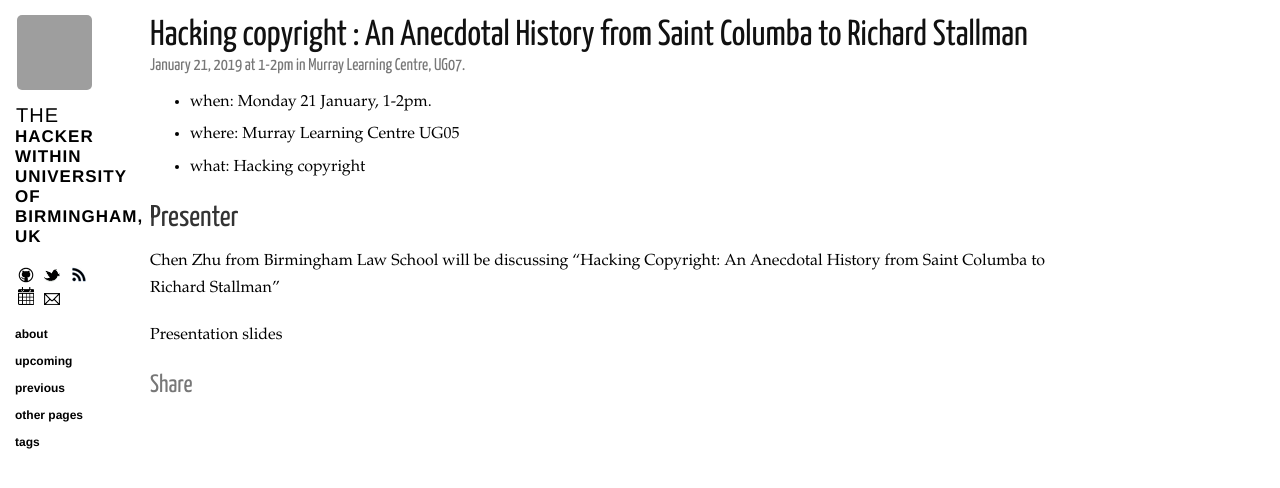
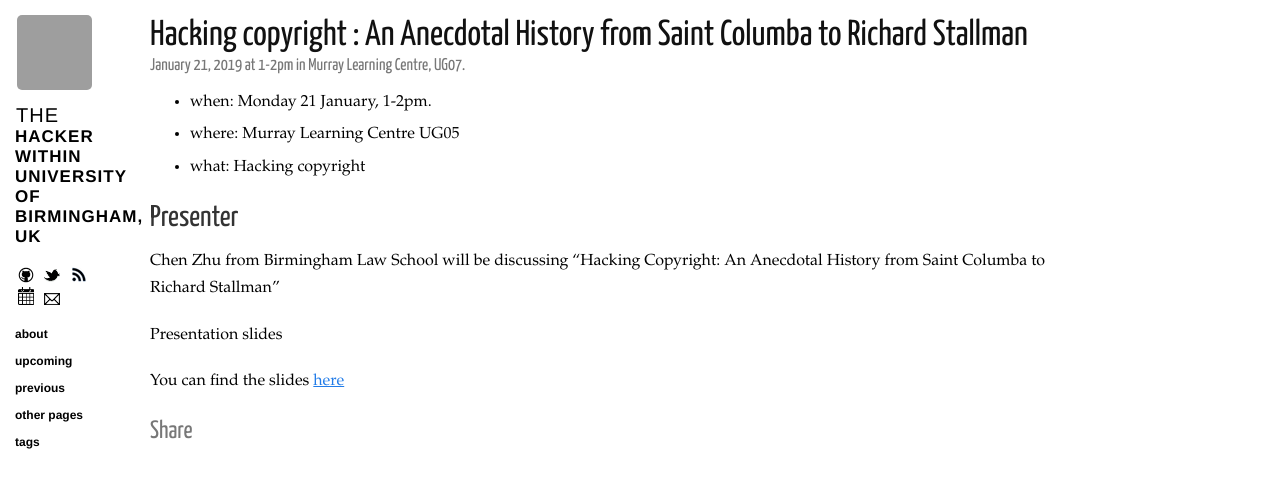
Before and after one commit to thehackerwithin/UoB, a Jekyll site: the page built from _posts/2019-01-21-hacking-copyright.md, in a window 1280 px wide, cut to the strip 0-488 px from the top of the page. Built offline with Jekyll 4.4.1, drawn with Linux system fonts in a browser that asks for light colours; nearby versions of some CDN libraries; grey boxes are pictures that could not be loaded.

Commit message:
Update 2019-01-21-hacking-copyright.md

```diff
--- a/_posts/2019-01-21-hacking-copyright.md
+++ b/_posts/2019-01-21-hacking-copyright.md
@@ -15,3 +15,5 @@
 Chen Zhu from Birmingham Law School will be discussing "Hacking Copyright: An Anecdotal History from Saint Columba to Richard Stallman"
 
 Presentation slides
+
+You can find the slides [here](../slides/20181015_TheHackerWithin_ReproducibleResearch.pdf)
```
